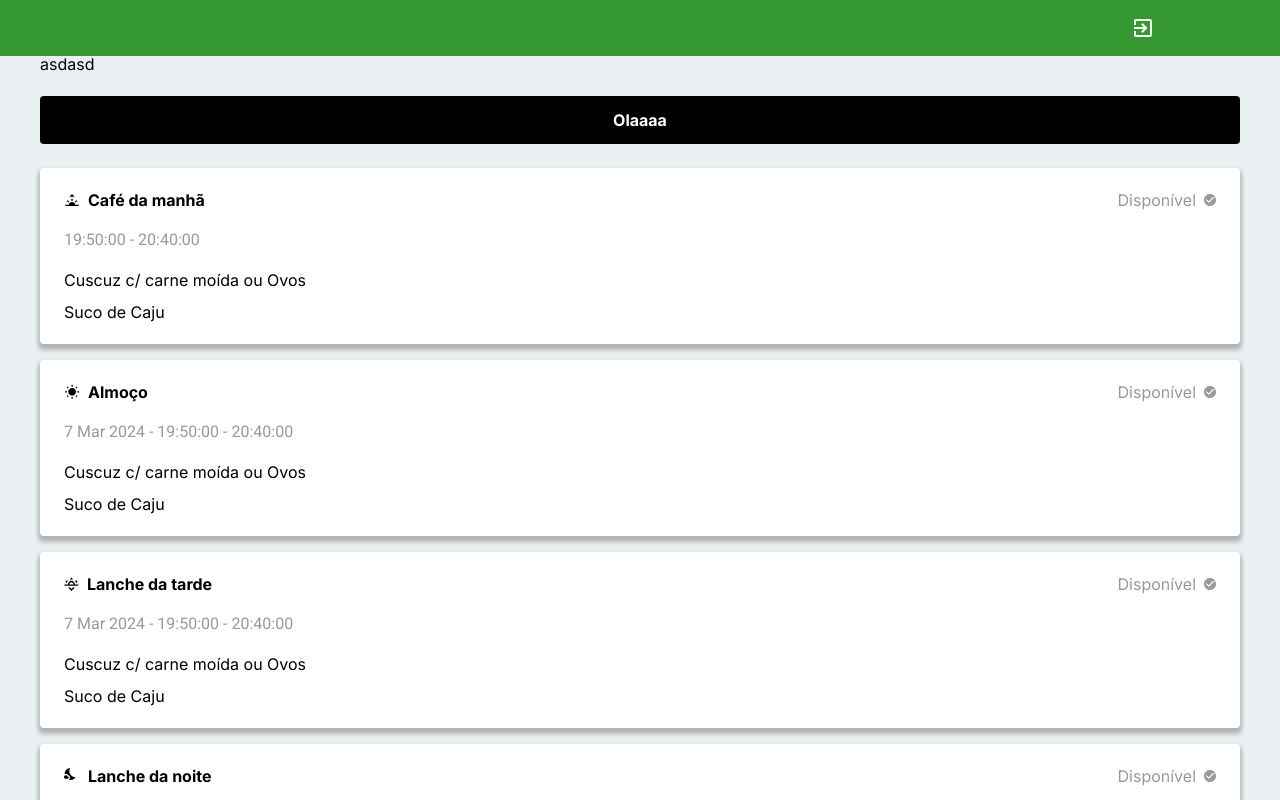
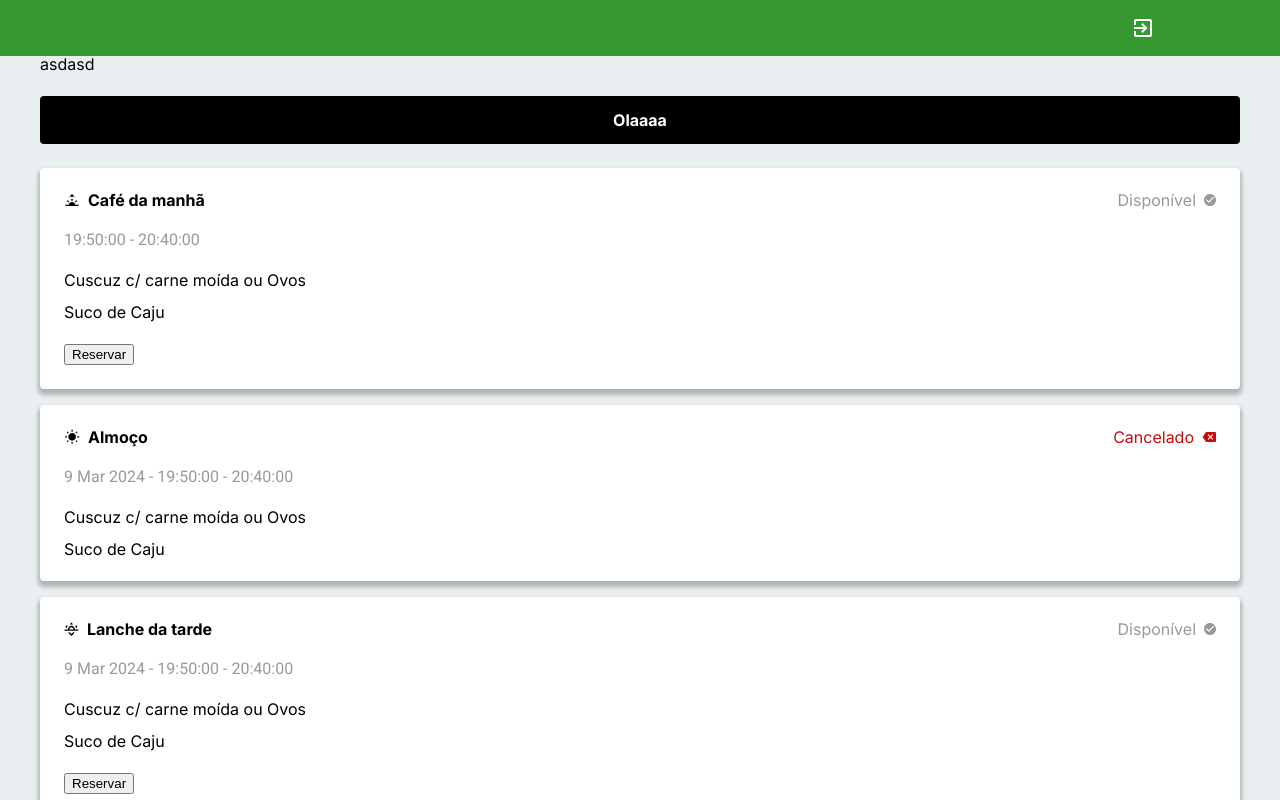
Before and after one commit to LuanF11/SisRef_V2, a Next.js app: page / in a window 1280 px wide. Shown: the top 800 px of the page. Built offline with nearby package versions, Linux system fonts and the light colour scheme.

Commit message:
Adicionei a lógica para exibição dos botões de reservar e cancelar no cartão de refeição

```diff
--- a/src/app/page.tsx
+++ b/src/app/page.tsx
@@ -6,7 +6,7 @@ import style from "./page.module.css"
 
 const cardProps = {
   id: 448763,
-  date: "2024-03-07",
+  date: "2024-03-09",
   dateInsert: "2024-03-06",
   time: "20:09:31",
   wasPresent: 1,
@@ -42,6 +42,7 @@ const cardProps4 = JSON.parse(JSON.stringify(cardProps))
 
 cardProps2.meal_id = 1
 cardProps2.meal.description = "Almoço"
+cardProps2.canceled_by_student = 1
 
 cardProps3.meal_id = 2
 cardProps3.meal.description = "Lanche da tarde"
--- a/src/components/MealCard/MealCard.tsx
+++ b/src/components/MealCard/MealCard.tsx
@@ -5,46 +5,14 @@ import EncerradoText from './SituationTexts/EncerradoText';
 import CanceladoText from './SituationTexts/CanceladoText';
 import ReservadoText from './SituationTexts/ReservadoText';
 import MealNameText from './MealNameText/MealNameText';
-
-interface Reservation {
-  id: number;
-  date: string;
-  dateInsert: string;
-  time: string;
-  wasPresent: number;
-  meal_id: number;
-  student_id: number;
-  user_id: number;
-  campus_id: number;
-  absenceJustification: null | string;
-  canceled_by_student: number;
-  ticketCode: null | string;
-  menu_id: number;
-  menu: {
-    id: number;
-    date: string;
-    description: string;
-    campus_id: number;
-    meal_id: number;
-  };
-  meal: {
-    id: number;
-    description: string;
-    timeEnd: string;
-    timeStart: string;
-    campus_id: number;
-    qtdTimeReservationEnd: number;
-    qtdTimeReservationStart: number;
-  };
-}
+import { Reservation } from '@/lib/types/ReservationType';
 
 interface GenericCardProps {
-  children?: React.ReactNode;
   reservation: Reservation;
   showDateAndTime?: boolean;
 }
 
-const getSituation = (reservation: Reservation) => {
+const getSituationText = (reservation: Reservation) => {
   const reservationDate = new Date(reservation.date);
   // É necessário adicionar 1 dia para corrigir o fuso horário
   reservationDate.setDate(reservationDate.getDate() + 1);
@@ -54,26 +22,41 @@ const getSituation = (reservation: Reservation) => {
   today.setHours(0, 0, 0, 0);
 
   if (reservation.canceled_by_student) {
-    return <CanceladoText />;
+    return "CanceladoText";
   }
 
   if (reservationDate < today) {
-    return <EncerradoText />;
+    return "EncerradoText";
   }
 
   if (reservationDate > today) {
-    return <DisponivelText />;
+    return "DisponivelText";
   }
 
   if (reservationDate.getTime() === today.getTime() && reservation.meal.timeStart >= new Date().toLocaleTimeString()) {
-    return <DisponivelText />;
+    return "DisponivelText";
   }
 
   if (reservationDate.getTime() === today.getTime() && reservation.meal.timeStart < new Date().toLocaleTimeString()) {
-    return <EncerradoText />;
+    return "EncerradoText";
   }
 
-  return <p>Situação desconhecida</p>;
+  return "ReservadoText";
+}
+
+const getSituationElement = (reservation: Reservation) => {
+  const situationText = getSituationText(reservation);
+
+  switch (situationText) {
+    case "DisponivelText":
+      return <DisponivelText />;
+    case "EncerradoText":
+      return <EncerradoText />;
+    case "CanceladoText":
+      return <CanceladoText />;
+    case "ReservadoText":
+      return <ReservadoText />;
+  }
 }
 
 const getTime = (reservation: Reservation, showDateAndTime: boolean | undefined) => {
@@ -87,14 +70,14 @@ const getTime = (reservation: Reservation, showDateAndTime: boolean | undefined)
   return `${reservation.meal.timeStart} - ${reservation.meal.timeEnd}`;
 }
 
-const MealCard = ({ children, reservation, showDateAndTime }: GenericCardProps) => {
+const MealCard = ({ reservation, showDateAndTime }: GenericCardProps) => {
   return (
     <div className={styles.card}>
       <div className={styles.top}>
         <div className={styles.mealName}>
           <MealNameText mealId={reservation.meal_id} />
         </div>
-        <div className={styles.situation}>{getSituation(reservation)}</div>
+        <div className={styles.situation}>{getSituationElement(reservation)}</div>
       </div>
       <div className={styles.time}>{getTime(reservation, showDateAndTime)}</div>
       <div className={styles.mealDescription}>{
@@ -102,7 +85,16 @@ const MealCard = ({ children, reservation, showDateAndTime }: GenericCardProps)
           <span key={index}>{food}</span>
         ))
       }</div>
-      {children}
+      {
+        getSituationText(reservation) === "DisponivelText" && (
+          <button className={styles.button}>Reservar</button>
+        )
+      }
+      {
+        getSituationText(reservation) === "ReservadoText" && (
+          <button className={styles.button}>Cancelar</button>
+        )
+      }
     </div>
   );
 };
--- /dev/null
+++ b/src/lib/types/ReservationType.ts
@@ -0,0 +1,33 @@
+interface Reservation {
+    id: number;
+    date: string;
+    dateInsert: string;
+    time: string;
+    wasPresent: number;
+    meal_id: number;
+    student_id: number;
+    user_id: number;
+    campus_id: number;
+    absenceJustification: null | string;
+    canceled_by_student: number;
+    ticketCode: null | string;
+    menu_id: number;
+    menu: {
+        id: number;
+        date: string;
+        description: string;
+        campus_id: number;
+        meal_id: number;
+    };
+    meal: {
+        id: number;
+        description: string;
+        timeEnd: string;
+        timeStart: string;
+        campus_id: number;
+        qtdTimeReservationEnd: number;
+        qtdTimeReservationStart: number;
+    };
+}
+
+export type { Reservation };
```
